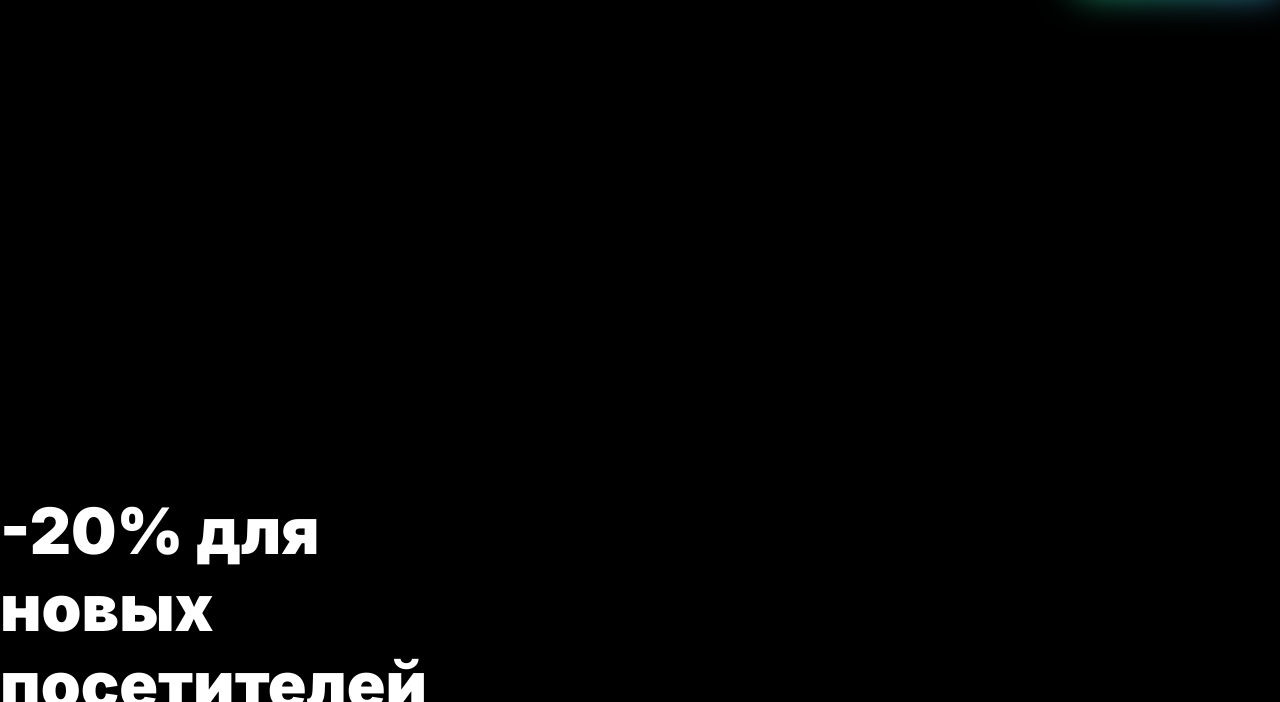
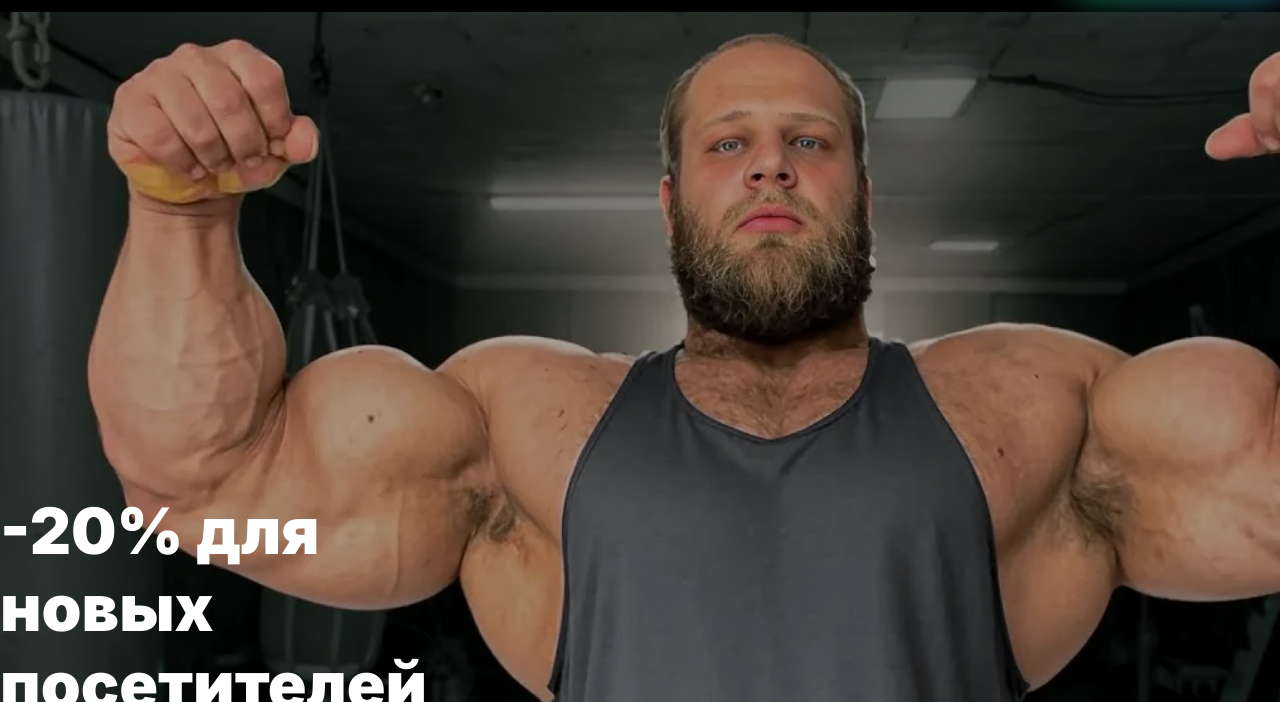
Before and after one commit to straizyq/qwr, a plain HTML site: page index.html in a window 1280 px wide. Shown: the part 98-800 px from the top of the page. Drawn offline with nearby package versions, Linux system fonts and the light colour scheme; the site is published under a folder, as on GitHub Pages, so addresses that start at the root find nothing.

Commit message:
Update style.css

```diff
--- a/css/style.css
+++ b/css/style.css
@@ -84,7 +84,7 @@ header {
     left: 0;
     right: 0;
     bottom: 0;
-    background: url('/img/smaiv.webp') center/cover no-repeat;
+    background: url('../img/smaiv.webp') center/cover no-repeat;
     background-position: 0 0;
     opacity: 0.7;
     z-index: -1;
```
